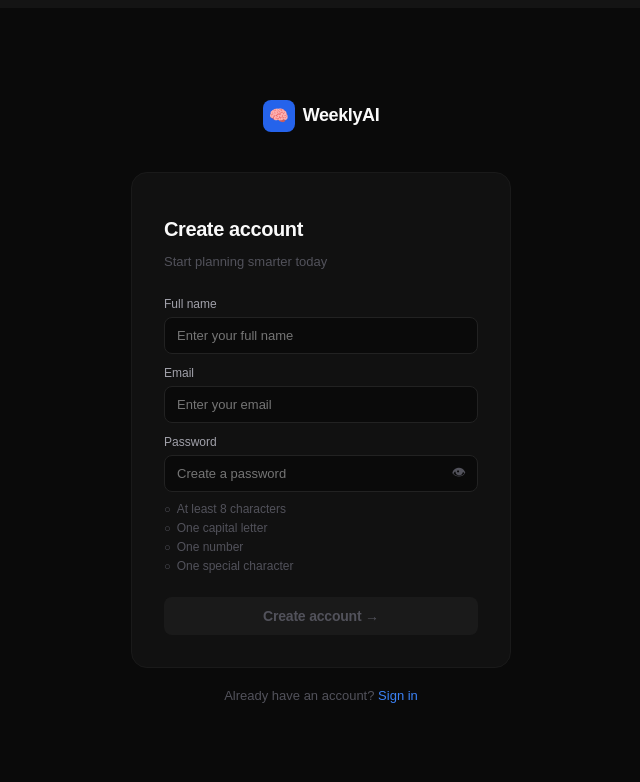
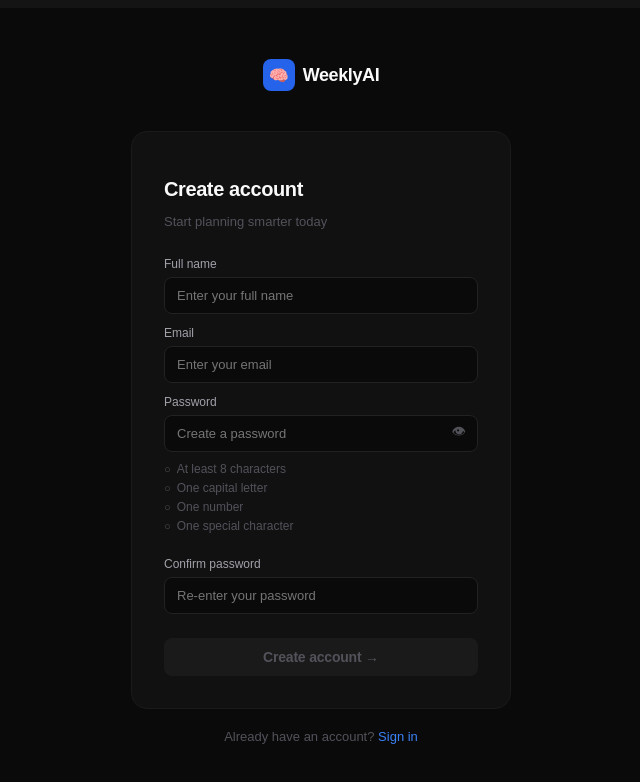
Before and after one commit to SahilArate/Multi-agent-AI-weekly-planner, a Next.js app in the folder frontend/: page /signup in a window 1280 px wide. Shown: the top 782 px of the page, without its empty margins (319-959 px from the left). Built offline with nearby package versions, Linux system fonts and the light colour scheme; no server answers.

Commit message:
added the confirm password box at the sign up

```diff
--- a/frontend/src/app/signup/page.tsx
+++ b/frontend/src/app/signup/page.tsx
@@ -8,6 +8,7 @@ export default function SignupPage() {
   const [fullName, setFullName] = useState('')
   const [email, setEmail] = useState('')
   const [password, setPassword] = useState('')
+  const [confirmPassword, setConfirmPassword] = useState('')
   const [showPassword, setShowPassword] = useState(false)
   const [loading, setLoading] = useState(false)
   const [error, setError] = useState('')
@@ -31,7 +32,18 @@ export default function SignupPage() {
   const isPasswordValid = Object.values(passwordChecks).every(Boolean)
 
   const handleSignup = async () => {
-    if (!email || !password || !fullName) return
+    if (!email || !password || !fullName) {
+      setError('Please fill in all fields')
+      return
+    }
+    if (!confirmPassword) {
+      setError('Please confirm your password')
+      return
+    }
+    if (password !== confirmPassword) {
+      setError('Passwords do not match')
+      return
+    }
     if (!isPasswordValid) {
       setError('Please meet all password requirements below')
       return
@@ -73,17 +85,20 @@ export default function SignupPage() {
             fontWeight: '700',
             color: '#fafafa',
             marginBottom: '8px',
-          }}>Check your email!</h2>
+          }}>Signup request received</h2>
           <p style={{
             fontSize: '13px',
             color: '#52525b',
             lineHeight: '1.6',
-            marginBottom: '24px',
+            marginBottom: '16px',
           }}>
-            We sent a verification link to{' '}
-            <strong style={{ color: '#a1a1aa' }}>{email}</strong>.
-            Click it to activate your account.
+            We can&apos;t confirm whether a verification email was sent. If you
+            already have an account for{' '}
+            <strong style={{ color: '#a1a1aa' }}>{email}</strong>, sign in or
+            reset your password. If this is a new account and no email arrives,
+            check your spam folder.
           </p>
+          <div style={{ display: 'flex', justifyContent: 'center', gap: '12px' }}>
             <Link href="/login" style={{
               background: '#3b82f6',
               color: '#fff',
@@ -94,6 +109,15 @@ export default function SignupPage() {
               textDecoration: 'none',
               display: 'inline-block',
             }}>Go to login →</Link>
+            <Link href="/forgot-password" style={{
+              color: '#3b82f6',
+              fontSize: '13px',
+              fontWeight: '500',
+              padding: '10px 0',
+              textDecoration: 'none',
+              display: 'inline-block',
+            }}>Reset password</Link>
+          </div>
         </div>
       </div>
     )
@@ -268,6 +292,31 @@ export default function SignupPage() {
             </div>
           </div>
 
+          <div style={{ marginBottom: '24px' }}>
+            <label style={{
+              fontSize: '12px', fontWeight: '500',
+              color: '#a1a1aa', display: 'block', marginBottom: '6px',
+            }}>Confirm password</label>
+            <input
+              type={showPassword ? 'text' : 'password'}
+              value={confirmPassword}
+              onChange={e => {
+                setConfirmPassword(e.target.value)
+                setError('')
+              }}
+              placeholder="Re-enter your password"
+              autoComplete="new-password"
+              onKeyDown={e => e.key === 'Enter' && handleSignup()}
+              style={{
+                width: '100%', background: '#0a0a0a',
+                border: '1px solid #222222', borderRadius: '8px',
+                padding: '10px 12px', fontSize: '13px',
+                color: '#fafafa', outline: 'none',
+                fontFamily: 'DM Sans, sans-serif',
+              }}
+            />
+          </div>
+
           <button
             onClick={handleSignup}
             disabled={loading || !email || !password || !fullName || !isPasswordValid}
```
Also changed, not shown: 1 other file (tests, documents, lock files or other folders). Lines whose indentation alone changed are shown as unchanged.
